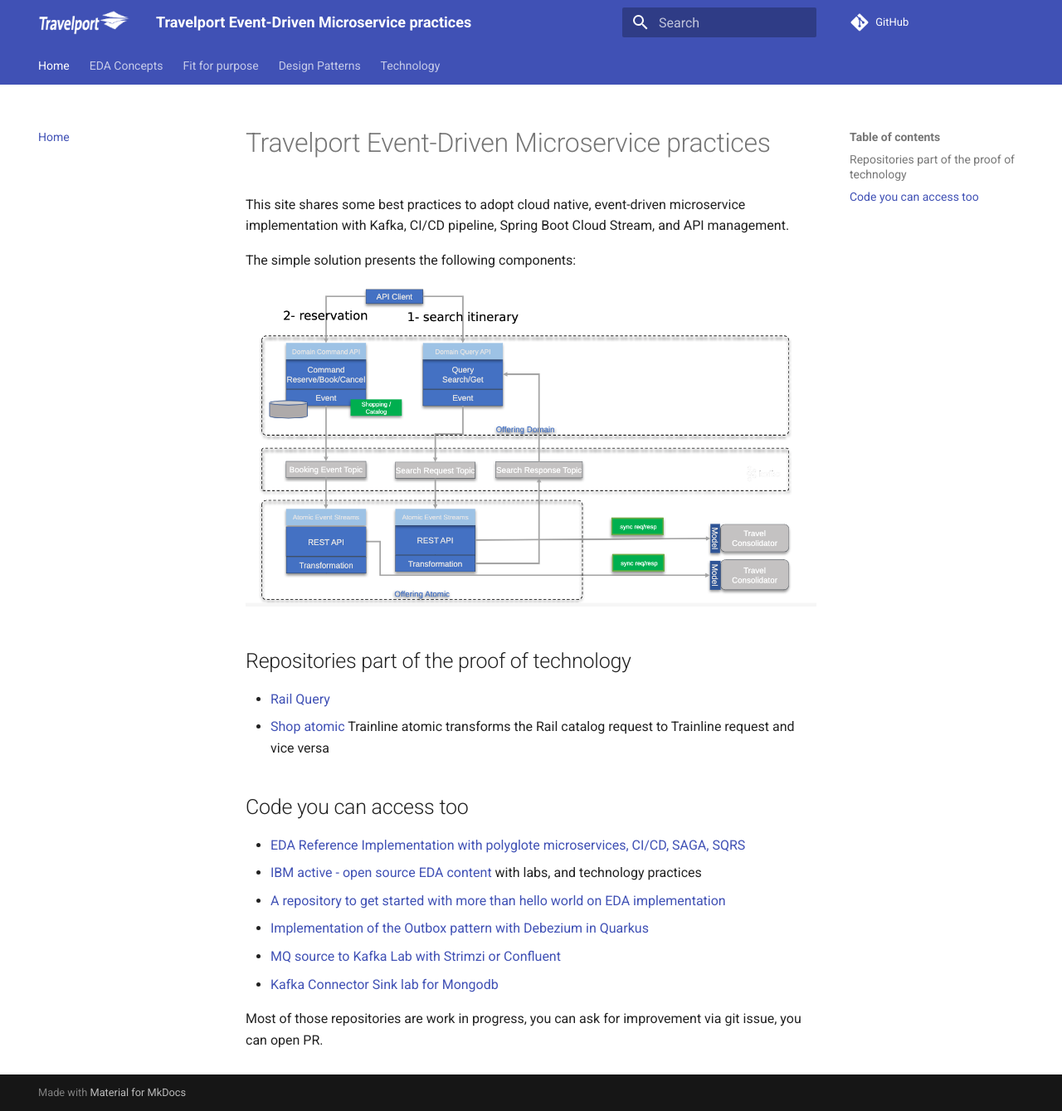
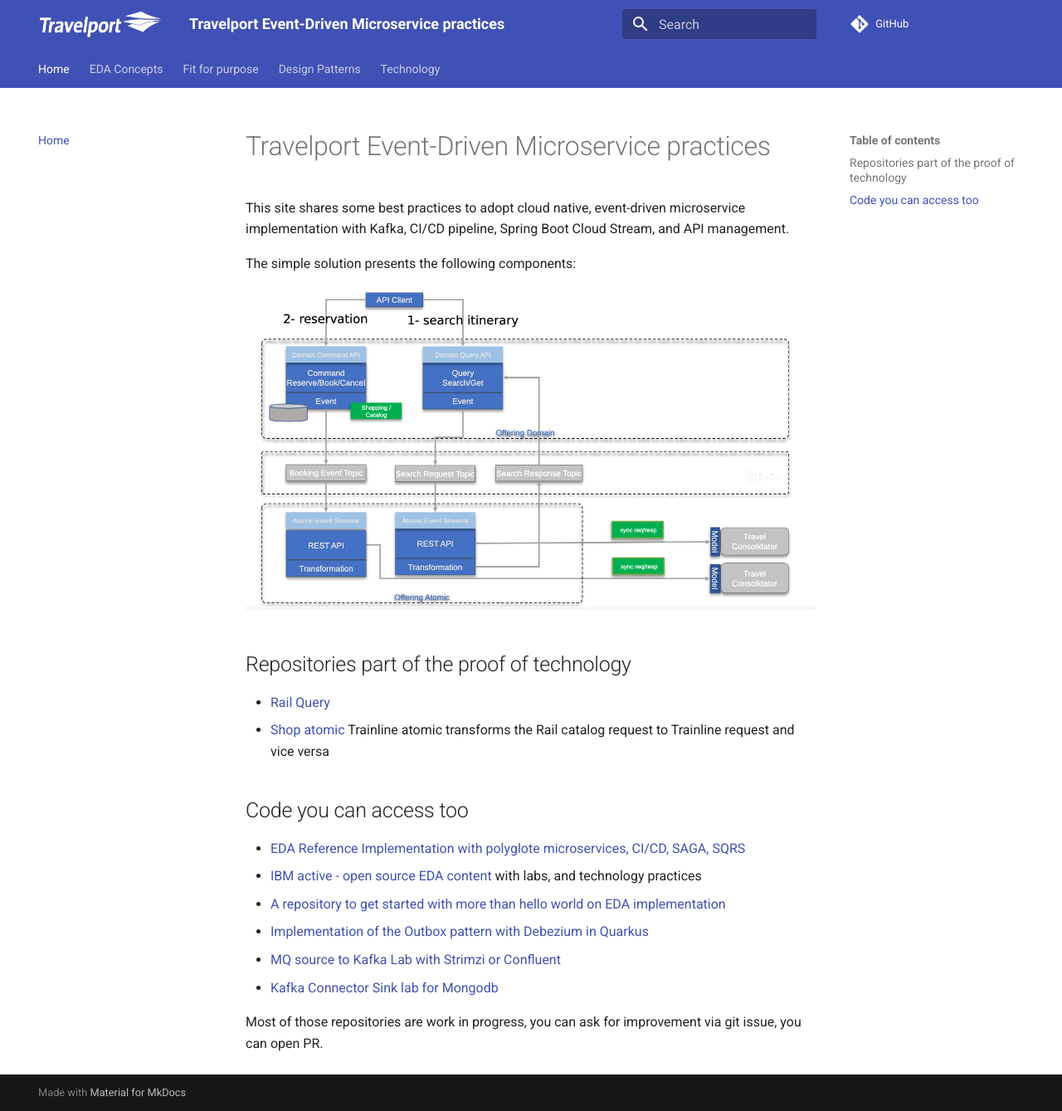
Before and after one commit to jbcodeforce/tvpt-docs, an MkDocs documentation site: the page built from docs/index.md, in a window 1280 px wide and 1339 px high. Shown: the whole window at 83% size. Built offline with MkDocs 1.6.1 and Material for MkDocs 9.7.7, drawn with Linux system fonts in a browser that asks for light colours; comment, search, counter and statistics services are not loaded.

Commit message:
Add files via upload

```diff
--- a/docs/extra.css
+++ b/docs/extra.css
@@ -5,7 +5,7 @@
 .md-header__button.md-logo img,
 .md-header__button.md-logo svg {
   display: block;
-  width: 5.5rem;
-  height: 1.5rem;
+  width: 7.5rem;
+  height: 1.7rem;
   fill: currentColor;
 }
```
